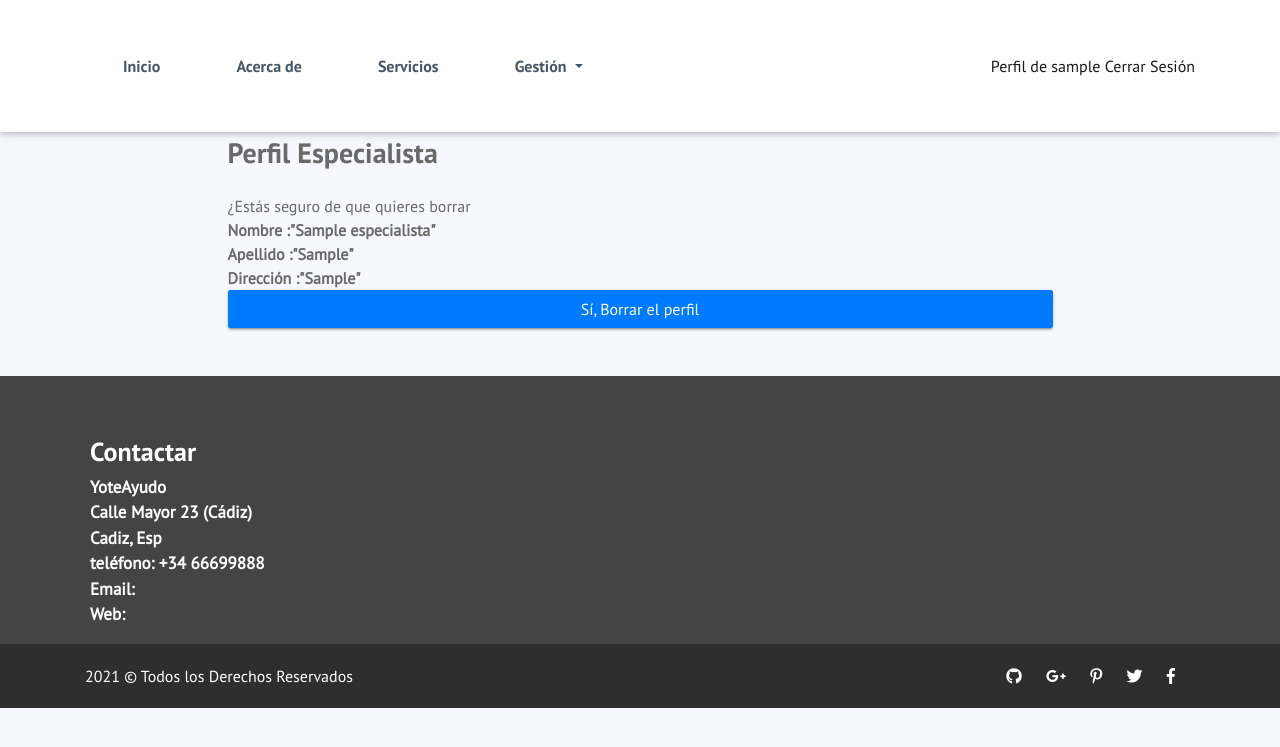
After one commit to microedet/yoteayudo, a Django app: page /deleteespecialista/1 in a window 1280 px wide. The commit adds this page. Shown: the top 747 px of the page. Run offline with Django 3.2, Linux system fonts and the light colour scheme; a user stored in the database is signed in; tables that the repository leaves empty hold one stand-in row (values such as "Sample post"); parts of the project's set-up code (start-up, migrations or seed data) failed here and were passed over; some libraries are stand-ins or nearby versions.

Commit message:
el administrador, borra y edita el perfil de especialistas

```diff
--- /dev/null
+++ b/core/static/core/css/Navigation-with-Button.css
@@ -0,0 +1,202 @@
+.navigation-clean-button {
+  background: #fff;
+  padding-top: .75rem;
+  padding-bottom: .75rem;
+  color: #333;
+  border-radius: 0;
+  box-shadow: none;
+  border: none;
+  margin-bottom: 0;
+}
+
+@media (min-width:768px) {
+  .navigation-clean-button {
+    padding-top: 1rem;
+    padding-bottom: 1rem;
+  }
+}
+
+.navigation-clean-button .navbar-brand {
+  font-weight: bold;
+  color: inherit;
+}
+
+.navigation-clean-button .navbar-brand:hover {
+  color: #222;
+}
+
+.navigation-clean-button.navbar-dark .navbar-brand:hover {
+  color: #f0f0f0;
+}
+
+.navigation-clean-button .navbar-brand img {
+  height: 100%;
+  display: inline-block;
+  margin-right: 10px;
+  width: auto;
+}
+
+.navigation-clean-button .navbar-toggler {
+  border-color: #ddd;
+}
+
+.navigation-clean-button .navbar-toggler:hover, .navigation-clean-button .navbar-toggler:focus {
+  background: none;
+}
+
+.navigation-clean-button.navbar-dark .navbar-toggler {
+  border-color: #555;
+}
+
+.navigation-clean-button .navbar-toggler {
+  color: #888;
+}
+
+.navigation-clean-button.navbar-dark .navbar-toggler {
+  color: #eee;
+}
+
+.navigation-clean-button .navbar-collapse, .navigation-clean-button .form-inline {
+  border-top-color: #ddd;
+}
+
+.navigation-clean-button.navbar-dark .navbar-collapse, .navigation-clean-button.navbar-dark .form-inline {
+  border-top-color: #333;
+}
+
+.navigation-clean-button .navbar-nav a.active, .navigation-clean-button .navbar-nav > .show > a {
+  background: none;
+  box-shadow: none;
+}
+
+.navigation-clean-button.navbar-light .navbar-nav a.active, .navigation-clean-button.navbar-light .navbar-nav a.active:focus, .navigation-clean-button.navbar-light .navbar-nav a.active:hover {
+  color: #8f8f8f;
+  box-shadow: none;
+  background: none;
+  pointer-events: none;
+}
+
+.navigation-clean-button.navbar .navbar-nav .nav-link {
+  padding-left: 18px;
+  padding-right: 18px;
+}
+
+.navigation-clean-button.navbar-light .navbar-nav .nav-link {
+  color: #465765;
+}
+
+.navigation-clean-button.navbar-light .navbar-nav .nav-link:focus, .navigation-clean-button.navbar-light .navbar-nav .nav-link:hover {
+  color: #37434d !important;
+  background-color: transparent;
+}
+
+.navigation-clean-button .navbar-nav > li > .dropdown-menu {
+  margin-top: -5px;
+  box-shadow: 0 4px 8px rgba(0,0,0,.1);
+  background-color: #fff;
+  border-radius: 2px;
+}
+
+.navigation-clean-button .dropdown-menu .dropdown-item:focus, .navigation-clean-button .dropdown-menu .dropdown-item {
+  line-height: 2;
+  font-size: 14px;
+  color: #37434d;
+}
+
+.navigation-clean-button .dropdown-menu .dropdown-item:focus, .navigation-clean-button .dropdown-menu .dropdown-item:hover {
+  background: #eee;
+  color: inherit;
+}
+
+@media (max-width:767px) {
+  .navigation-clean-button .navbar-nav .show .dropdown-menu {
+    box-shadow: none;
+  }
+}
+
+@media (max-width:767px) {
+  .navigation-clean-button .navbar-nav .show .dropdown-menu .dropdown-item {
+    color: #37434d;
+    padding-top: 12px;
+    padding-bottom: 12px;
+    line-height: 1;
+  }
+}
+
+.navigation-clean-button.navbar-dark {
+  background-color: #1f2021;
+  color: #fff;
+}
+
+.navigation-clean-button.navbar-dark .navbar-nav a.active, .navigation-clean-button.navbar-dark .navbar-nav a.active:focus, .navigation-clean-button.navbar-dark .navbar-nav a.active:hover {
+  color: #8f8f8f;
+  box-shadow: none;
+  background: none;
+  pointer-events: none;
+}
+
+.navigation-clean-button.navbar-dark .navbar-nav .nav-link {
+  color: #dfe8ee;
+}
+
+.navigation-clean-button.navbar-dark .navbar-nav .nav-link:focus, .navigation-clean-button.navbar-dark .navbar-nav .nav-link:hover {
+  color: #fff !important;
+  background-color: transparent;
+}
+
+.navigation-clean-button.navbar-dark .navbar-nav > li > .dropdown-menu {
+  background-color: #1f2021;
+}
+
+.navigation-clean-button.navbar-dark .dropdown-menu .dropdown-item:focus, .navigation-clean-button.navbar-dark .dropdown-menu .dropdown-item {
+  color: #f2f5f8;
+}
+
+.navigation-clean-button.navbar-dark .dropdown-menu .dropdown-item:focus, .navigation-clean-button.navbar-dark .dropdown-menu .dropdown-item:hover {
+  background: #363739;
+}
+
+@media (max-width:767px) {
+  .navigation-clean-button.navbar-dark .navbar-nav .show .dropdown-menu .dropdown-item {
+    color: #fff;
+  }
+}
+
+.navigation-clean-button .actions .login {
+  margin-right: 1rem;
+  text-decoration: none;
+  color: #465765;
+}
+
+.navigation-clean-button.navbar-dark .actions .login {
+  color: #dfe8ee;
+}
+
+.navigation-clean-button.navbar-dark .actions .login:hover {
+  color: #fff;
+}
+
+.navigation-clean-button .navbar-text .action-button, .navigation-clean-button .navbar-text .action-button:active, .navigation-clean-button .navbar-text .action-button:hover {
+  background: #56c6c6;
+  border-radius: 20px;
+  font-size: inherit;
+  color: #fff;
+  box-shadow: none;
+  border: none;
+  text-shadow: none;
+  padding: .5rem 1rem;
+  transition: background-color 0.25s;
+  font-size: inherit;
+}
+
+.navigation-clean-button .navbar-text .action-button:hover {
+  background: #66d7d7;
+}
+
+.navigation-clean-button.navbar-dark .action-button, .navigation-clean-button.navbar-dark .action-button:active {
+  background: #208f8f;
+}
+
+.navigation-clean-button.navbar-dark .action-button:hover {
+  background: #269d9d;
+}
--- a/core/templates/core/base.html
+++ b/core/templates/core/base.html
@@ -48,7 +48,7 @@
                         {% if user.is_cliente %}
                                 <a href="{% url 'updatecliente' %}"> Perfil de {{ user.username }}</a>
                             {% else %}
-                                <a href="{% url 'updateespecialista' %}"> Perfil de {{ user.username }}</a>
+                                <a href="{% url 'especialista' %}"> Perfil de {{ user.username }}</a>
                             {% endif %}
                                 <a href="{% url 'logout' %}">Cerrar Sesión</a>
 
--- /dev/null
+++ b/core/templates/core/especialista_confirm_delete.html
@@ -0,0 +1,33 @@
+{% extends 'core/base.html' %}
+{% load static %}
+{% block title %}Perfil Cliente{% endblock %}
+{% block content %}
+    <style>label{display:none}</style>
+    <br>
+    <br>
+    <br>
+<style>.errorlist{color:red;}</style>
+<main role="main">
+  <div class="container">
+    <div class="row mt-3">
+      <div class="col-md-9 mx-auto mb-5">
+          <br>
+          <br>
+        <div>
+            <form action="" method="post" enctype="multipart/form-data">{% csrf_token %}
+          <h3 class="mb-4">Perfil Especialista</h3>
+                <p>¿Estás seguro de que quieres borrar </p>
+                <p><b>Nombre :"{{ object.nombre }}"</b></p>
+               <p><b>Apellido :"{{ object.apellido }}"</b></p>
+               <p><b>Dirección :"{{ object.direccion }}"</b></p>
+
+
+          <p><input type="submit" class="btn btn-primary btn-block" value="Sí, Borrar el perfil"></p>
+        </form>
+
+        </div>
+      </div>
+    </div>
+  </div>
+</main>
+{% endblock %}
--- a/core/templates/core/especialista_list.html
+++ b/core/templates/core/especialista_list.html
@@ -32,9 +32,10 @@
                   <td>{{ especialista.apellido}}</td>
                   <td>{{ especialista.biografia}}</td>
                   <td>
-                        <a class="btn btn-default" >Editar</a>
 
-                        <a class="btn btn-default">Borrar</a>
+                        <a class="btn btn-default" href="{% url 'espeupdate' pk=especialista.idUsuario_id %}" >Editar</a>
+
+                        <a class="btn btn-default" href="{% url 'espedelete' pk=especialista.idUsuario_id %}">Borrar</a>
                   </td>
 
                 </tr>
--- a/core/urls.py
+++ b/core/urls.py
@@ -22,12 +22,18 @@ urlpatterns = [
     path('updatecliente/',ClienteUpdate.as_view(),name='updatecliente'),
 
     #urls para hacer update cliente
-    path('updateespecialista/',EspecialistaUpdate.as_view(),name='updateespecialista'),
+    #path('updateespecialista/<int:pk>',EspecialistaUpdate.as_view(),name='updateespecialista'),
 
     #url para listview de especialista
     path('especialistas/',EspecialistasListView.as_view(),name='especialistas'),
 
     #url para detailview de especialista
-    path('especialista/',EspecialistaDetailView.as_view(),name='especialista'),
+    path('especialista/',views.EspecialistaUpdate.as_view(),name='especialista'),
+
+    #url  para update especialista
+    path('updateespecialista/<int:pk>', views.EspeUpdateView.as_view(), name='espeupdate'),
+
+    # url  para delete especialista
+    path('deleteespecialista/<int:pk>', views.EspeDelete.as_view(), name='espedelete'),
 
 ]
--- a/core/views.py
+++ b/core/views.py
@@ -1,7 +1,8 @@
 from django.shortcuts import render
 from django.urls import reverse_lazy
-from django.views.generic import CreateView, TemplateView, UpdateView, ListView, DetailView
-from core.forms import ClienteSignupForm, EspecialistaSignupForm, ClienteUpdateForm, EspecialistaUpdateForm
+from django.views.generic import CreateView, TemplateView, UpdateView, ListView, DetailView, DeleteView
+from core.forms import ClienteSignupForm, EspecialistaSignupForm, ClienteUpdateForm, EspecialistaUpdateForm, \
+    EspecialistaDeleteForm
 from django import forms
 from core.models import Cliente, Especialista
 
@@ -118,5 +119,23 @@ class EspecialistasListView(ListView):
     model = Especialista
     #template_name = 'especialista/listview_especialista.html'
 
+
+#no se usa, usamos el updateview
 class EspecialistaDetailView(DetailView):
     model = Especialista
+
+
+#desde aqui el admin puede modificar el especialista
+@method_decorator(staff_member_required, name='dispatch')
+class EspeUpdateView(UpdateView):
+    model = Especialista
+    form_class = EspecialistaUpdateForm
+    success_url = reverse_lazy('especialistas')
+
+
+#desde aqui el admin puede borrar el especialista
+@method_decorator(staff_member_required, name='dispatch')
+class EspeDelete(DeleteView):
+    model = Especialista
+    form_class = EspecialistaDeleteForm
+    success_url = reverse_lazy('especialistas')
```
Also changed, not shown: core/forms.py (+13 -0 lines), core/models.py (+35 -31 lines), core/templates/core/especialista_form.html (added, +25 -0 lines), media/core/4.jpg (deleted), media/core/4.png (deleted), media/core/4_CpPBm82.jpg (deleted), media/core/6.jpg (deleted), media/core/co0001.png (deleted), media/core/índice.jpeg (deleted), media/core/índice_7LwSsvj.jpeg (deleted), media/core/índice_ClYUQGU.jpeg (deleted).
